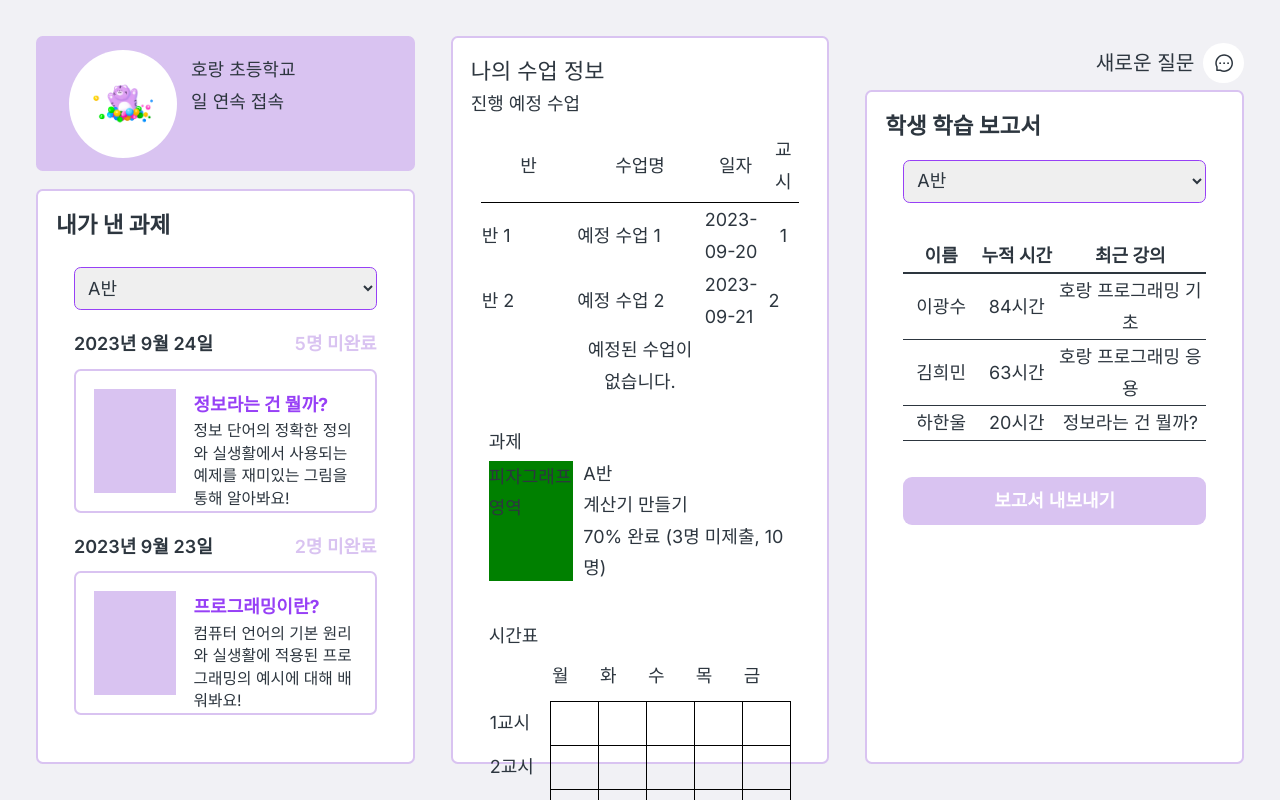
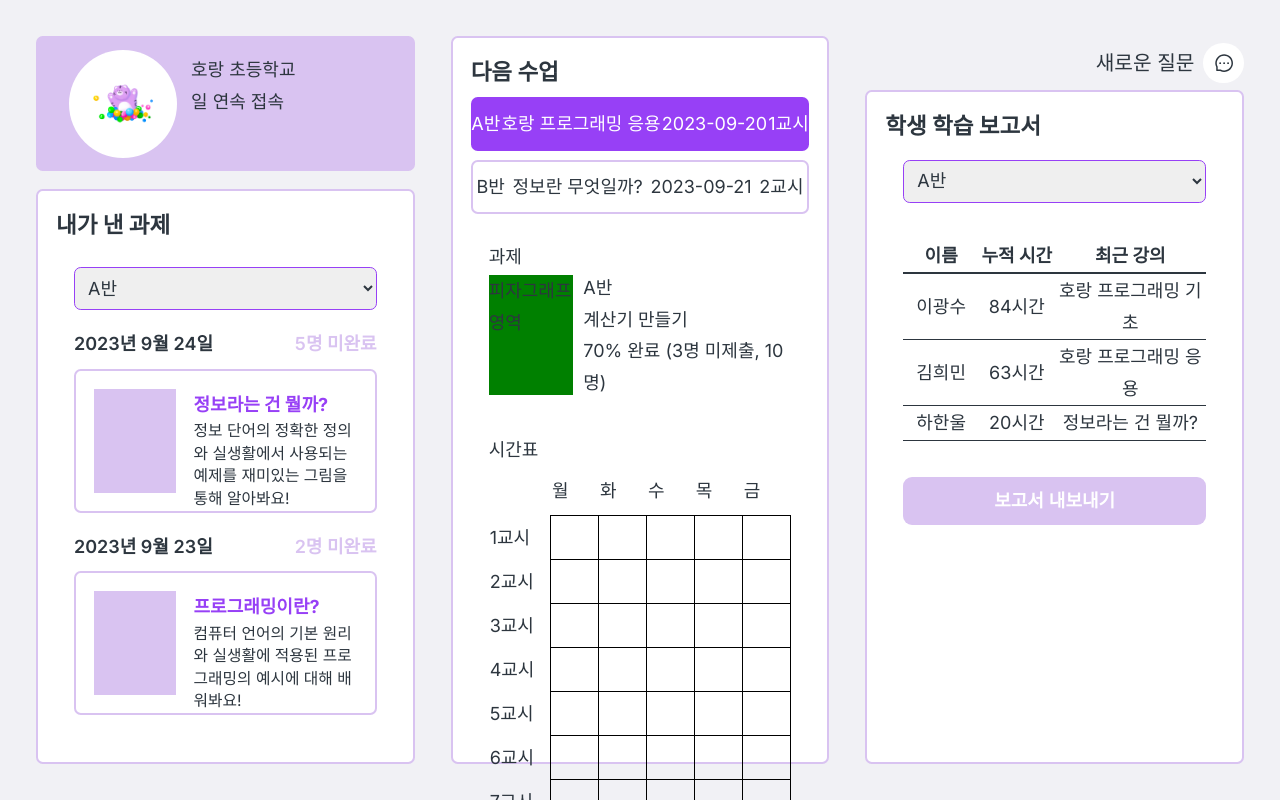
Before and after one commit to Geupjo-Hackathon/KoreanTiger-FE, a Next.js app: page /teacher in a window 1280 px wide. Shown: the top 800 px of the page. Built offline with nearby package versions, Linux system fonts and the light colour scheme; no server answers.

Commit message:
feature :: 선생님 페이지 - 다음 수업 완료

```diff
--- /dev/null
+++ b/src/components/teacher/ScheduledClass.js
@@ -0,0 +1,38 @@
+import React from "react";
+// Style
+import color from "@/tailwind-theme/color";
+
+export default function ScheduledClass() {
+  return (
+    <div>
+      <div className="text-xl font-bold mb-2">다음 수업</div>
+      <div>
+        <div
+          className="w-full h-12 flex flex-row justify-around rounded-md items-center mb-2"
+          style={{
+            cursor: "pointer",
+            backgroundColor: color.violet_9740F6,
+            color: "white",
+          }}
+        >
+          <div>A반</div>
+          <div>호랑 프로그래밍 응용</div>
+          <div>2023-09-20</div>
+          <div>1교시</div>
+        </div>
+        <div
+          className="w-full h-12 flex flex-row justify-around border-2 rounded-md items-center mb-2"
+          style={{
+            cursor: "pointer",
+            borderColor: color.hover_D9C3F1,
+          }}
+        >
+          <div>B반</div>
+          <div>정보란 무엇일까?</div>
+          <div>2023-09-21</div>
+          <div>2교시</div>
+        </div>
+      </div>
+    </div>
+  );
+}
--- a/src/components/teacher/SchelduedClass.js
+++ /dev/null
@@ -1,77 +0,0 @@
-import React from "react";
-
-export default function SchelduedClass() {
-  return (
-    <div>
-      <div style={{ fontSize: "18px" }}>진행 예정 수업</div>
-      <div>
-        <table style={{ margin: "10px" }}>
-          <thead>
-            <tr>
-              <td
-                style={{
-                  width: "30%",
-                  borderBottom: "1px solid black",
-                  textAlign: "center",
-                  padding: "5px",
-                }}
-              >
-                반
-              </td>
-              <td
-                style={{
-                  width: "40%",
-                  borderBottom: "1px solid black",
-                  textAlign: "center",
-                  padding: "5px",
-                }}
-              >
-                수업명
-              </td>
-              <td
-                style={{
-                  width: "20%",
-                  borderBottom: "1px solid black",
-                  textAlign: "center",
-                  padding: "5px",
-                }}
-              >
-                일자
-              </td>
-              <td
-                style={{
-                  Width: "20%",
-                  borderBottom: "1px solid black",
-                  textAlign: "center",
-                  padding: "5px",
-                }}
-              >
-                교시
-              </td>
-            </tr>
-          </thead>
-          <tbody>
-            <tr style={{ cursor: "pointer" }}>
-              <td>반 1</td>
-              <td>예정 수업 1</td>
-              <td>2023-09-20</td>
-              <td style={{ textAlign: "center" }}>1</td>
-            </tr>
-            <tr style={{ cursor: "pointer" }}>
-              <td>반 2</td>
-              <td>예정 수업 2</td>
-              <td>2023-09-21</td>
-              <td>2</td>
-            </tr>
-            <tr style={{ cursor: "pointer" }}>
-              <td></td>
-              <td style={{ textAlign: "center" }}>예정된 수업이 없습니다.</td>
-              <td></td>
-              <td></td>
-            </tr>
-          </tbody>
-        </table>
-      </div>
-    </div>
-  );
-}
--- a/src/components/teacher/main/MyClass.js
+++ b/src/components/teacher/main/MyClass.js
@@ -1,5 +1,5 @@
 import React from "react";
-import SchelduedClass from "@/components/teacher/SchelduedClass";
+import ScheduledClass from "@/components/teacher/ScheduledClass";
 import AssignmentSlide from "@/components/teacher/AssignmentSlide";
 import WeeklyClassTable from "@/components/teacher/WeeklyClassTable";
 import color from "@/tailwind-theme/color";
@@ -7,11 +7,10 @@ import color from "@/tailwind-theme/color";
 const MyClass = () => {
   return (
     <div
-      className="w-full h-full flex flex-col justify-around p-4 border-2 rounded-md"
+      className="w-full h-full flex flex-col p-4 border-2 rounded-md"
       style={{ backgroundColor: "white", borderColor: color.hover_D9C3F1 }}
     >
-      <div style={{ fontSize: "22px" }}>나의 수업 정보</div>
-      <SchelduedClass />
+      <ScheduledClass />
       <AssignmentSlide />
       <WeeklyClassTable />
     </div>
```
